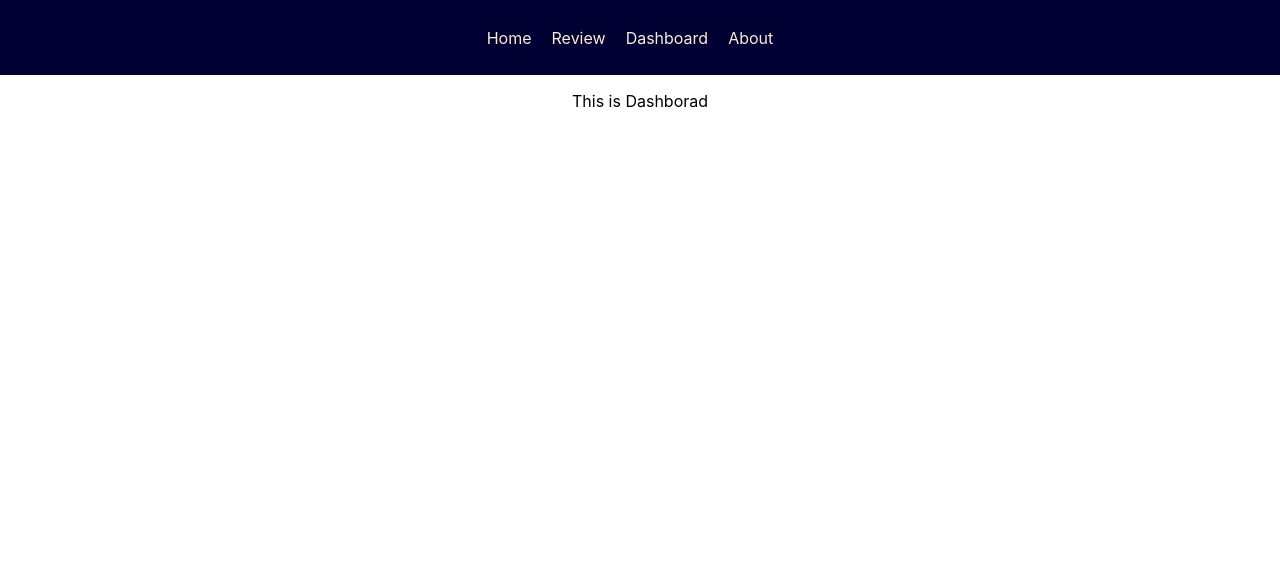
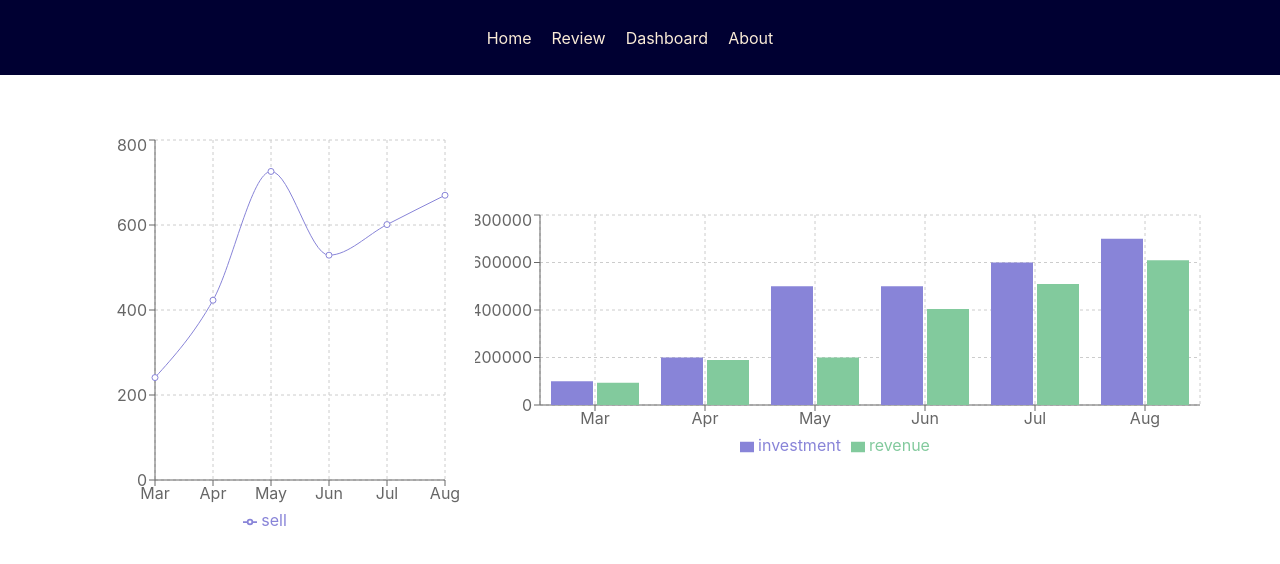
Before and after one commit to ahmed6394/product-analysis-website, a React (Create React App) app: page /dashboard in a window 1280 px wide. Shown: the top 564 px of the page. Built offline with nearby package versions, Linux system fonts and the light colour scheme.

Commit message:
Chart-updated

```diff
--- a/package.json
+++ b/package.json
@@ -10,6 +10,7 @@
     "react-dom": "^18.0.0",
     "react-router-dom": "^6.3.0",
     "react-scripts": "5.0.0",
+    "recharts": "^2.1.9",
     "web-vitals": "^2.1.4"
   },
   "scripts": {
--- a/public/data.json
+++ b/public/data.json
@@ -3,36 +3,36 @@
     "month": "Mar",
     "investment": 100000,
     "sell": 241,
-        "revenue": 10401
+    "revenue": 94010
   },
   {
     "month": "Apr",
     "investment": 200000,
     "sell": 423,
-        "revenue": 24500
+    "revenue": 190000
   },
   {
     "month": "May",
     "investment": 500000,
     "sell": 726,
-        "revenue": 67010
+    "revenue": 200000
   },
   {
     "month": "Jun",
     "investment": 500000,
     "sell": 529,
-        "revenue": 40405
+    "revenue": 404050
   },
   {
     "month": "Jul",
     "investment": 600000,
     "sell": 601,
-        "revenue": 50900
+    "revenue": 509000
   },
   {
     "month": "Aug",
     "investment": 700000,
     "sell": 670,
-        "revenue": 61000
+    "revenue": 610000
   }
 ]
--- a/src/Component/Dashbord/Dashboard.js
+++ b/src/Component/Dashbord/Dashboard.js
@@ -1,9 +1,53 @@
-import React from "react";
+import React, { useEffect, useState } from "react";
+import {
+  Bar,
+  BarChart,
+  CartesianGrid,
+  Legend,
+  Line,
+  LineChart,
+  Tooltip,
+  XAxis,
+  YAxis,
+} from "recharts";
+import "./Dashbord.css";
 
 const Dashboard = () => {
+  const [data, setData] = useState([]);
+  useEffect(() => {
+    fetch("data.json")
+      .then((res) => res.json())
+      .then((data) => setData(data));
+  }, []);
+
   return (
-    <div>
-      <p>This is Dashborad</p>
+    <div className="chart-container">
+      <div>
+        <LineChart
+          width={400}
+          height={400}
+          data={data}
+          margin={{ top: 5, right: 30, left: 20, bottom: 5 }}
+        >
+          <CartesianGrid strokeDasharray="3 3" />
+          <XAxis dataKey="month" />
+          <YAxis />
+          <Tooltip />
+          <Legend />
+          <Line type="monotone" dataKey="sell" stroke="#8884d8"></Line>
+        </LineChart>
+      </div>
+      <div>
+        <BarChart width={730} height={250} data={data}>
+          <CartesianGrid strokeDasharray="3 3" />
+          <XAxis dataKey="month" />
+          <YAxis />
+          <Tooltip />
+          <Legend />
+          <Bar dataKey="investment" fill="#8884d8" />
+          <Bar dataKey="revenue" fill="#82ca9d" />
+        </BarChart>
+      </div>
     </div>
   );
 };
--- /dev/null
+++ b/src/Component/Dashbord/Dashbord.css
@@ -0,0 +1,6 @@
+.chart-container {
+  display: flex;
+  justify-content: center;
+  align-items: center;
+  margin-top: 60px;
+}
--- a/src/Component/HomePage/HomePage.js
+++ b/src/Component/HomePage/HomePage.js
@@ -32,7 +32,7 @@ const HomePage = () => {
         </div>
       </div>
       <div className="short-review-container">
-        <h4>Reviews...</h4>
+        <h2>Customer Reviews</h2>
         {reviews.slice(0, 3).map((review) => (
           <Review key={review.id} review={review}></Review>
         ))}
--- a/src/Component/NotFound/NotFound.js
+++ b/src/Component/NotFound/NotFound.js
@@ -2,8 +2,9 @@ import React from "react";
 
 const NotFound = () => {
   return (
-    <div>
-      <h1>Page not Found</h1>
+    <div className="container">
+      <h1>404</h1>
+      <h3>Page not found!!!</h3>
     </div>
   );
 };
--- a/src/Component/Review/Review.css
+++ b/src/Component/Review/Review.css
@@ -1,3 +1,10 @@
 .review-container p {
   margin: 0;
 }
+.review-container {
+  width: 75%;
+  border: 3px solid #000032;
+  border-radius: 8px;
+  margin: 30px auto;
+  padding: 10px;
+}
--- a/src/Component/Review/Review.js
+++ b/src/Component/Review/Review.js
@@ -1,5 +1,5 @@
 import React from "react";
-
+import "./Review.css";
 const Review = (props) => {
   const { name, rating, comment } = props.review;
   return (
--- a/src/Component/Reviews/Reviews.js
+++ b/src/Component/Reviews/Reviews.js
@@ -7,7 +7,7 @@ const Reviews = (props) => {
 
   return (
     <div>
-      <h4>Reviews...</h4>
+      <h2>Customer Reviews</h2>
       {reviews.map((review) => (
         <Review key={review.id} review={review}></Review>
       ))}
```
Also changed, not shown: src/Component/MyChart/MyChart.js (added, +13 -0 lines), src/Component/NotFound/NotFound.css (added), 1 other file (tests, documents, lock files or other folders). Lines whose indentation alone changed are shown as unchanged.
